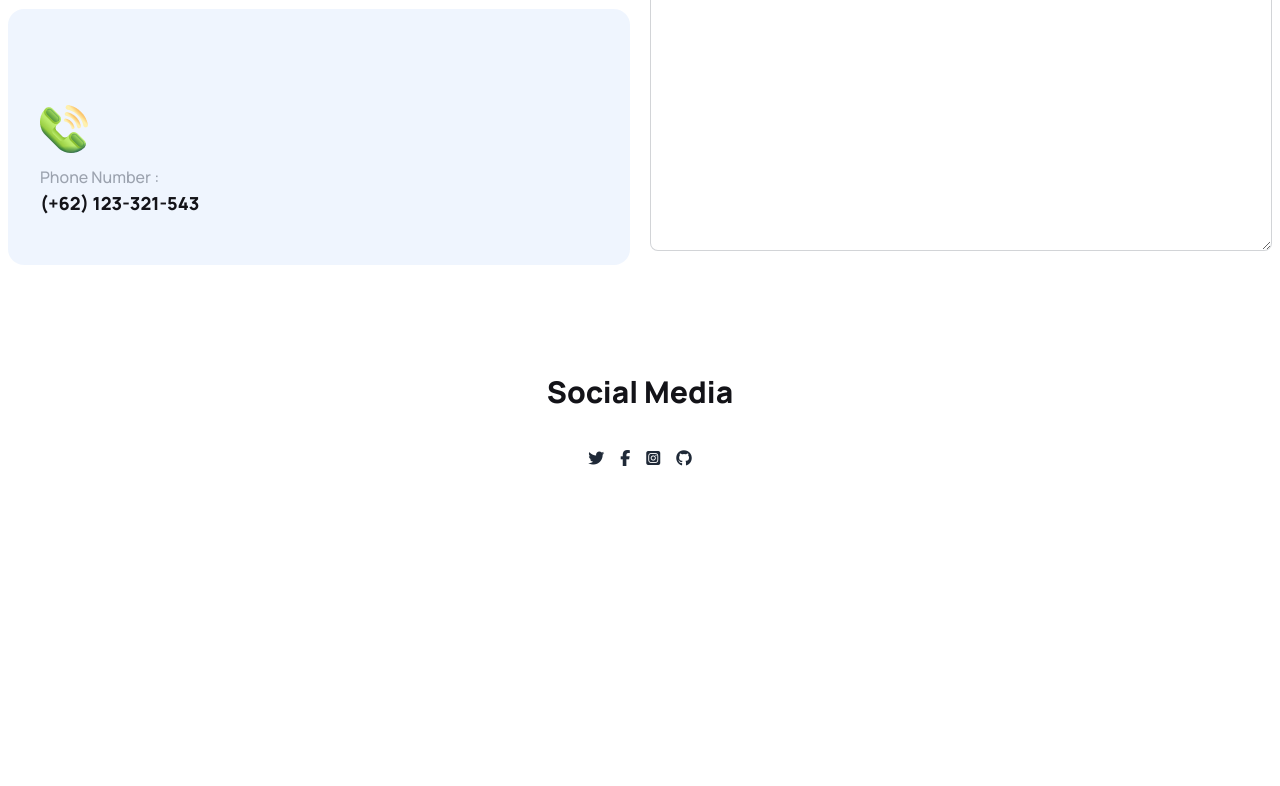
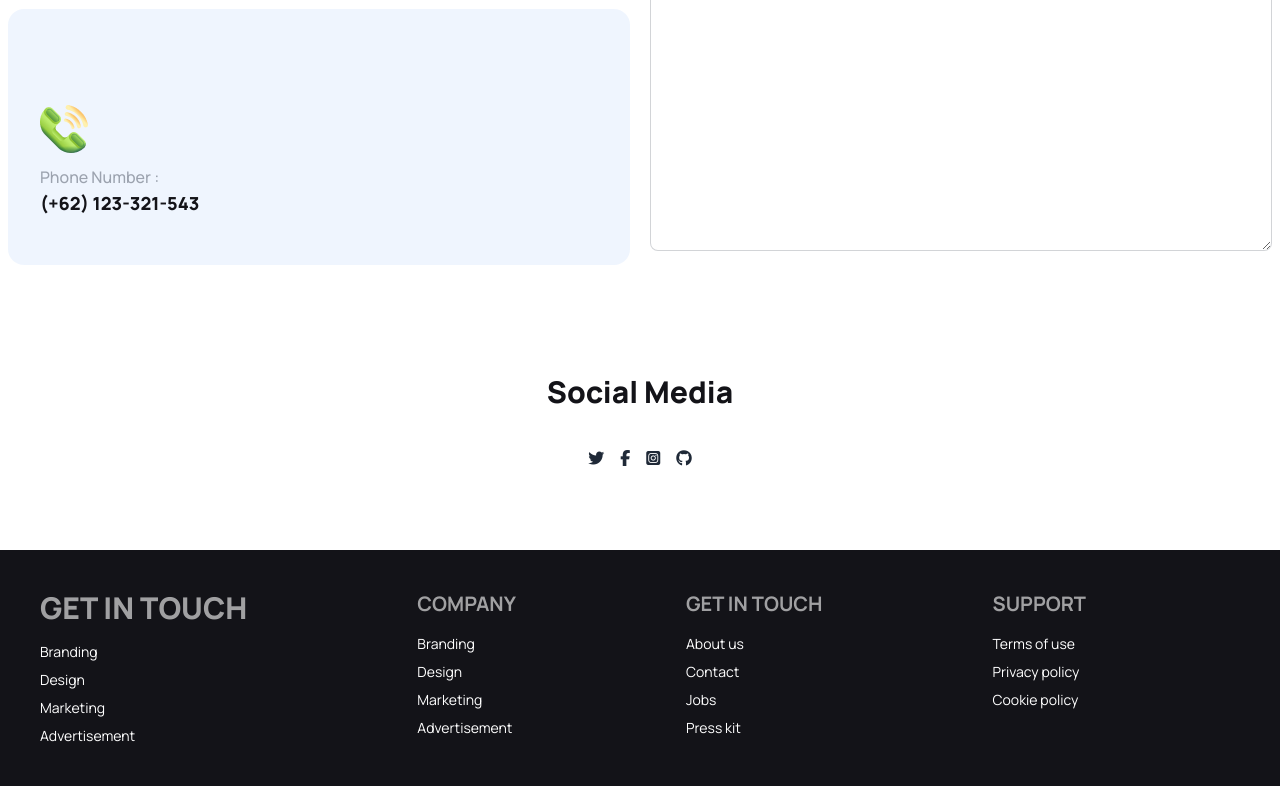
Before and after one commit to Sumsul-Huda/A_3_Batch9, a plain HTML site: page index.html in a window 1280 px wide. Shown: the part 4785-5571 px from the top of the page. Before the commit the page ends 5255 px from the top, so only its background shows below. Drawn offline with nearby package versions, Linux system fonts and the light colour scheme.

Commit message:
finished

```diff
--- a/index.html
+++ b/index.html
@@ -852,7 +852,36 @@
       </section>
         <!--  title-END -->
     </main>
-    <footer></footer>
+    <!-- <footer></footer> -->
+    <footer class=" footer p-10 bg-[#131318] text-[#FFFFFF] mt-20">
+        <nav>
+          <h6 class="footer-title text-[#FFFFFF] text-3xl font-extrabold">Get In Touch</h6>
+          <a class="link link-hover">Branding</a>
+          <a class="link link-hover">Design</a>
+          <a class="link link-hover">Marketing</a>
+          <a class="link link-hover">Advertisement</a>
+        </nav>
+        <nav>
+            <h6 class="footer-title text-[#FFFFFF] text-xl font-bold">Company</h6>
+          <a class="link link-hover">Branding</a>
+          <a class="link link-hover">Design</a>
+          <a class="link link-hover">Marketing</a>
+          <a class="link link-hover">Advertisement</a>
+        </nav>
+        <nav>
+            <h6 class="footer-title text-[#FFFFFF] text-xl font-bold">Get In Touch</h6>
+          <a class="link link-hover">About us</a>
+          <a class="link link-hover">Contact</a>
+          <a class="link link-hover">Jobs</a>
+          <a class="link link-hover">Press kit</a>
+        </nav>
+        <nav>
+            <h6 class="footer-title text-[#FFFFFF] text-xl font-bold">Support</h6>
+          <a class="link link-hover">Terms of use</a>
+          <a class="link link-hover">Privacy policy</a>
+          <a class="link link-hover">Cookie policy</a>
+        </nav>
+      </footer>
 </body>
 
 </html>
```
